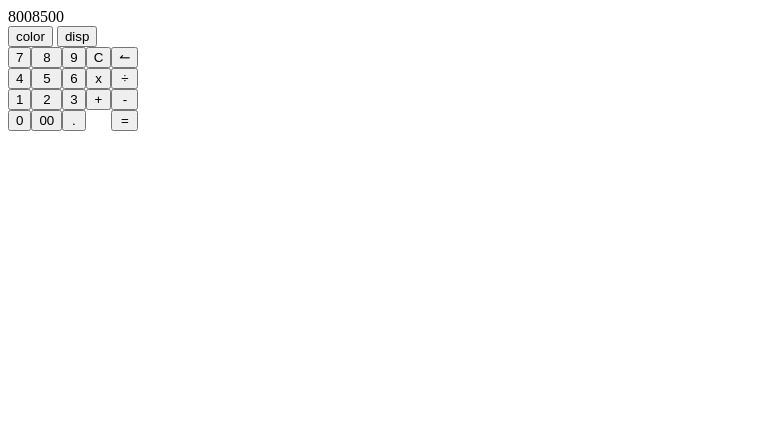
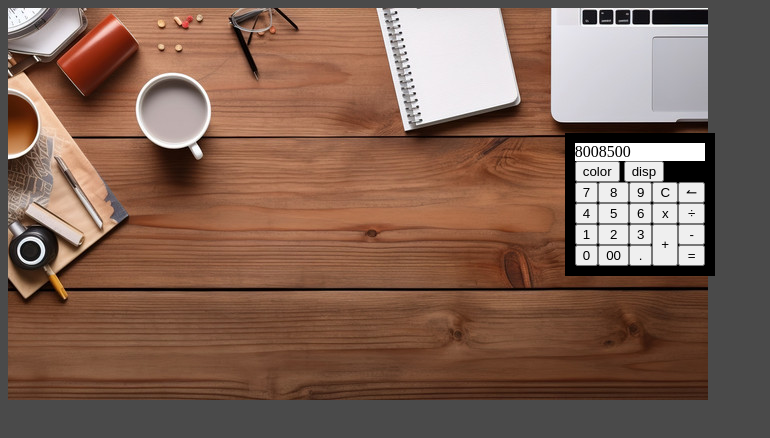
Before and after one commit to Gazer0fShoes/calculator, a plain HTML site: page index.html in a window 1280 px wide. Both pictures are taken after a click on the button "00". Shown: the whole page, without its empty margins (0-770 px from the left). Drawn offline with Linux system fonts and the light colour scheme.

Commit message:
fix errors with calculate()
now doesn't return undefined if:
>user presses equals with empty expression
>user presses equals with no operator

```diff
--- a/calculator.js
+++ b/calculator.js
@@ -18,7 +18,7 @@ operatorButtons.forEach(button => {
 const basicButtons = document.querySelectorAll(".number-button, .operator-button, #decimal-button");
 basicButtons.forEach(button => {
     button.addEventListener("click", () => {
-        enterExpression(button.innerHTML)
+        writeExpression(button.innerHTML)
     })
 });
 
@@ -37,13 +37,13 @@ equalsButton.addEventListener("click", () => {
     expression = displayValue.innerHTML;
     let firstChar = expression.slice(0, 1);
     let lastChar = expression.slice(-1);
-    if (numbers.includes(firstChar) && numbers.includes(lastChar)) {
+    if (displayValue.innerHTML && numbers.includes(firstChar) && numbers.includes(lastChar)) {
         displayValue.innerHTML = calculate(expression);
     }
 });
 
 // FUNCTIONS
-function enterExpression(char) {
+function writeExpression(char) {
     let expression = displayValue.innerHTML;
     for (operator of operators) {
         if (operators.includes(char) && expression.includes(operator)) {
@@ -68,11 +68,13 @@ function enterExpression(char) {
             displayValue.innerHTML += "0";
         }
     }
+    if (!expression && operators.includes(char)) displayValue.innerHTML += 0;
     displayValue.innerHTML += char;
 }
 
 function calculate(expression) {
     let operator = Array.from(expression).filter(char => !numbers.includes(char)).join("");
+    if (!operator) return +expression;
     let num1 = +expression.slice(0, expression.indexOf(operator));
     let num2 = +expression.slice(expression.indexOf(operator) + 1);
 
@@ -95,16 +97,9 @@ function multiply(a, b) {
 }
 
 function divide(a, b) {
+    if (b === 0) {
+        alert("Whoa there cowboy, you can't divide by zero!");
+        return a;
+    }
     return a / b;
 }
-
-/*
-when i press .
-    if there is an operator
-        && there is already a . after the operator
-            return
-    if there is no operator
-        && there is a .
-            return
-    update display
-*/
--- a/index.html
+++ b/index.html
@@ -8,6 +8,7 @@
         <!-- js file at bottom of body -->
     </head>
     <body>
+        <div id="calculator-container">
             <div id="calculator-body">
                 <div id="display">80085</div>
                 <div id="calculator-buttons">
@@ -48,6 +49,7 @@
                     </div>
                 </div>
             </div>
+        </div>
         <script src="calculator.js"></script>
     </body>
 </html>
--- a/style.css
+++ b/style.css
@@ -1,3 +1,25 @@
+body {
+    background-color: rgb(74, 74, 74);
+}
+
+#calculator-container {
+    background-image: url("./images/background.jpg");
+    background-repeat: no-repeat;
+    height: 392px;
+    display: flex;
+
+}
+
+#calculator-body {
+    background-color: black;
+    margin: auto;
+    padding: 10px;
+}
+
+#display {
+    background-color: white;
+}
+
 .button-container {
     display: flex;
 }
@@ -6,3 +28,7 @@
     display: flex;
     flex-direction: column;
 }
+
+#addition {
+    height: 200%;
+}
```
Also changed, not shown: 1 other file. Lines whose indentation alone changed are shown as unchanged.
